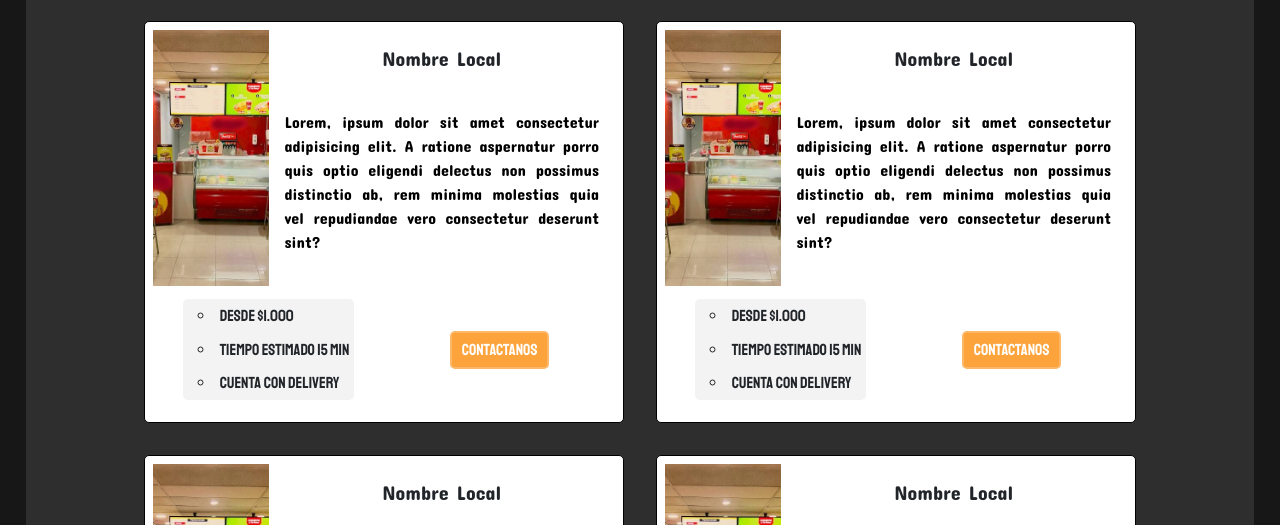
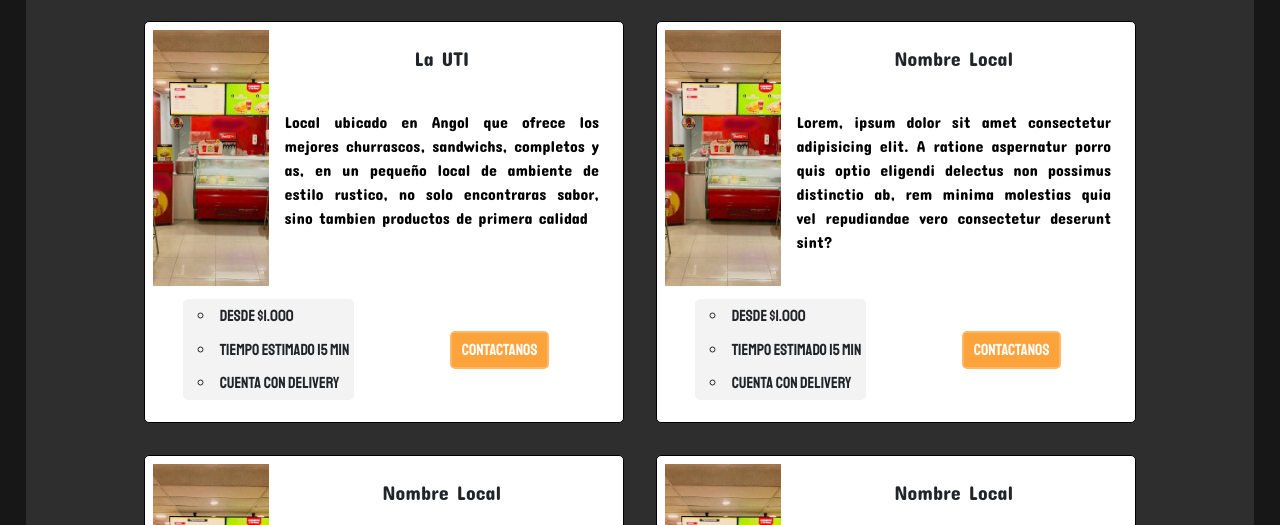
Before and after one commit to istvian/dondecomer, a plain HTML site: page pages/locales.html in a window 1280 px wide. Shown: the part 204-729 px from the top of the page. Drawn offline with nearby package versions, Linux system fonts and the light colour scheme.

Commit message:
Agregue descripción al primer local

```diff
--- a/pages/locales.html
+++ b/pages/locales.html
@@ -47,8 +47,8 @@
         <div class="section__flex">
             <div class="content">
                 <img class="content__img" src="../img/localcomida1.jpg" alt="...">
-                <h5 class="content__title">Nombre Local</h5>
-                <p class="content__p">Lorem, ipsum dolor sit amet consectetur adipisicing elit. A ratione aspernatur porro quis optio eligendi delectus non possimus distinctio ab, rem minima molestias quia vel repudiandae vero consectetur deserunt sint?</p>
+                <h5 class="content__title">La UTI</h5>
+                <p class="content__p">Local ubicado en Angol que ofrece los mejores churrascos, sandwichs, completos y as, en un pequeño local de ambiente de estilo rustico, no solo encontraras sabor, sino tambien productos de primera calidad</p>
                 <ul class="content__features">
                     <li class="content__feature">desde $1.000</li>
                     <li class="content__feature">Tiempo estimado 15 min</li>
```
